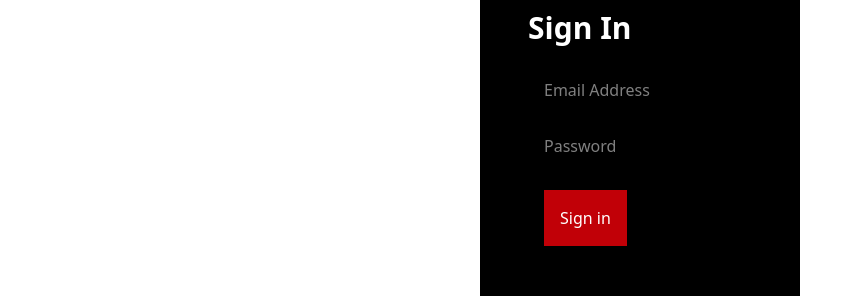
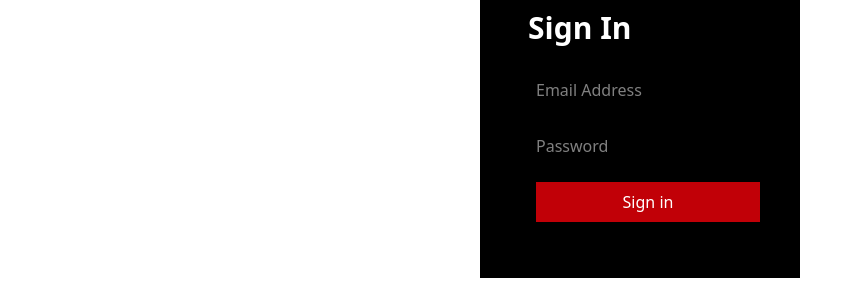
Before and after one commit to akshadjaiswal/MintFlix-web-app, a React (Vite) app: page / in a window 1280 px wide. Shown: the part 198-494 px from the top of the page, without its empty margins (0-863 px from the left). Built offline with nearby package versions, Linux system fonts and the light colour scheme.

Commit message:
Basic Done

```diff
--- a/src/components/Login.jsx
+++ b/src/components/Login.jsx
@@ -13,11 +13,11 @@ const Login = () => {
       </div>
       <div>
 
-      <form className=" w-3/12 absolute p-12 bg-black  my-36 mx-auto right-0 left-0 text-white ">
+      <form className=" w-3/12 absolute p-12 bg-black  my-36 mx-auto right-0 left-0 text-white text-c ">
       <h1 className="font-bold text-3xl py-4">Sign In</h1>
-        <input type="text" placeholder="Email Address" className="p-2 m-2 " />
-        <input type="password" placeholder="Password" className="p-2 m-2 " />
-        <button className="p-4 m-4 bg-red-700 ">Sign in</button>
+        <input type="text" placeholder="Email Address" className="py-2 m-2 w-full " />
+        <input type="password" placeholder="Password" className="py-2 m-2 w-full " />
+        <button className="py-2 m-2 bg-red-700 w-full ">Sign in</button>
       </form>
       </div>
     </div>
```
